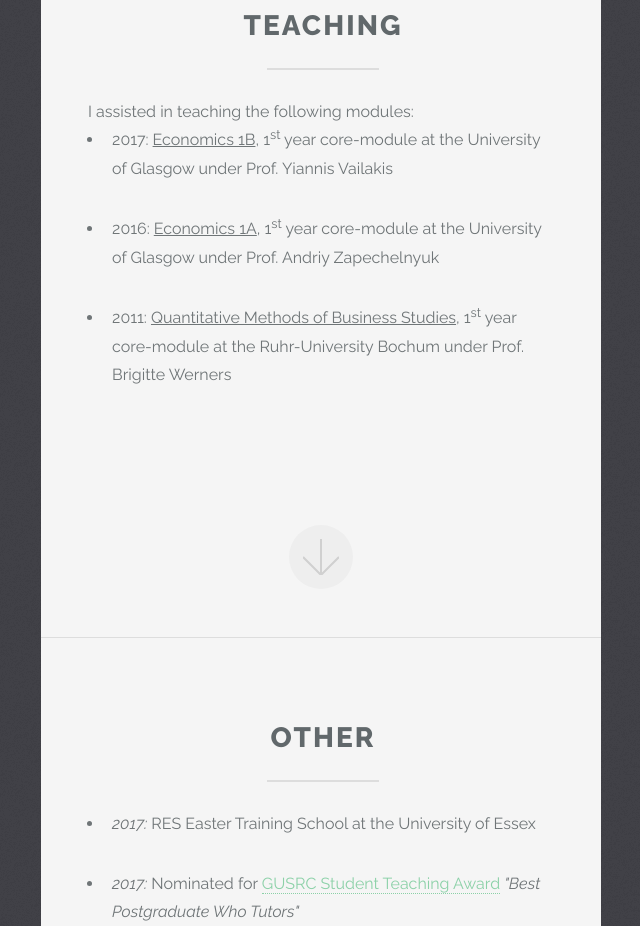
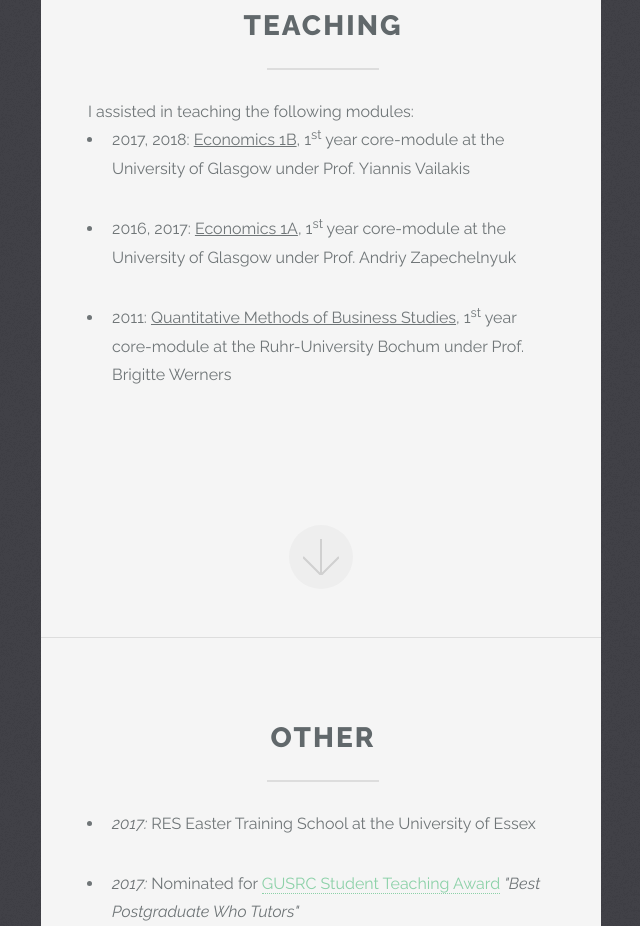
Before and after one commit to MoritzMosenhauer/MoritzMosenhauer.github.io, a plain HTML site: page index.html in a window 1280 px wide. Shown: the part 3500-4426 px from the top of the page, without its empty margins (319-959 px from the left). Drawn offline with Linux system fonts and the light colour scheme.

Commit message:
[comment]

```diff
--- a/index.html
+++ b/index.html
@@ -245,11 +245,11 @@
 						<div align="left">
 						I assisted in teaching the following modules:<br>
 						<ul>
-							<li>2017: <u>Economics 1B</u>, 1<sup>st</sup> year core-module at the University of Glasgow under Prof. Yiannis Vailakis
+							<li>2017, 2018: <u>Economics 1B</u>, 1<sup>st</sup> year core-module at the University of Glasgow under Prof. Yiannis Vailakis
 							<ul style="list-style-type:none">
 								<li></li>
 							</ul>
-							<li>2016: <u>Economics 1A</u>, 1<sup>st</sup> year core-module at the University of Glasgow under Prof. Andriy Zapechelnyuk
+							<li>2016, 2017: <u>Economics 1A</u>, 1<sup>st</sup> year core-module at the University of Glasgow under Prof. Andriy Zapechelnyuk
 							<ul style="list-style-type:none">
 								<li></li>
 							</ul>
```
